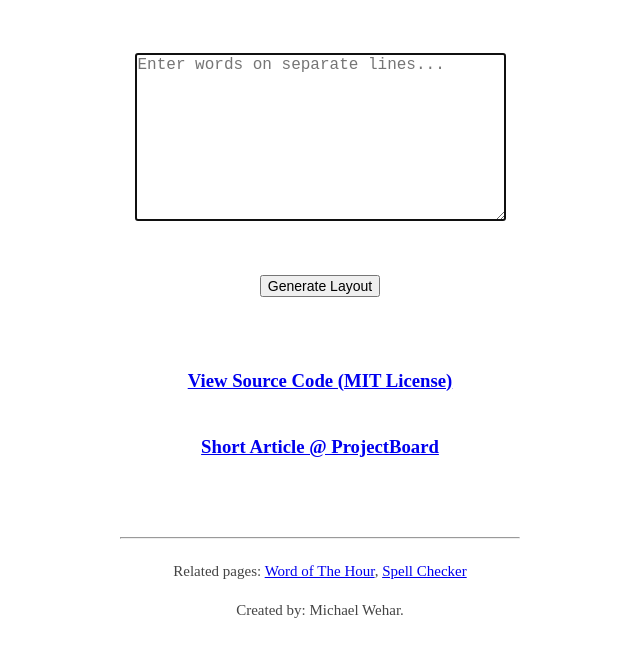
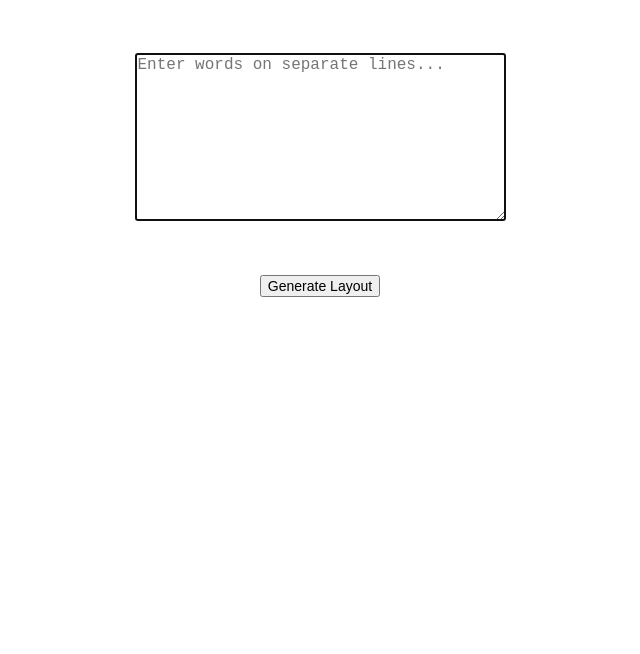
Before and after one commit to Keerthana-1903/Crossword-puzzle, a plain HTML site: page index.html in a window 1280 px wide. Shown: the part 154-808 px from the top of the page, without its empty margins (320-960 px from the left). Drawn offline with Linux system fonts and the light colour scheme.

Commit message:
Update index.html

```diff
--- a/index.html
+++ b/index.html
@@ -24,23 +24,6 @@
 
       <textarea id="words" rows="9" cols="35" autofocus="autofocus" style="font-size: 16px;" placeholder="Enter words on separate lines..."></textarea><br><br><br><br>
       <button onclick="button_clicked();" style="font-size: 14px; cursor: pointer;">Generate Layout</button><br><br><br>
-
-      <div id="content" style="font-family: 'Courier New', Courier, monospace"></div><br>
-
-      <h3><a href="https://github.com/MichaelWehar/Crossword-Layout-Generator">View Source Code (MIT License)</a><br><br><br>
-      <a href="https://makeprojects.com/project/crossword-layout-generator---open-source">Short Article @ ProjectBoard</a></h3><br><br>
-
-      <div class="footer">
-        <br><hr><br>
-        <center>
-          Related pages: <a href="https://WordofTheHour.org">Word of The Hour</a>, <a href="http://michaelwehar.com/spellchecker/">Spell Checker</a>
-          <br>
-          <p style="padding: 7px;">Created by: Michael Wehar.</p>
-          <br><br>
-        </center>
-      </div>
-    </center>
-
     <script>
       function convert_to_json(word_list){
         var json_data = [];
```
